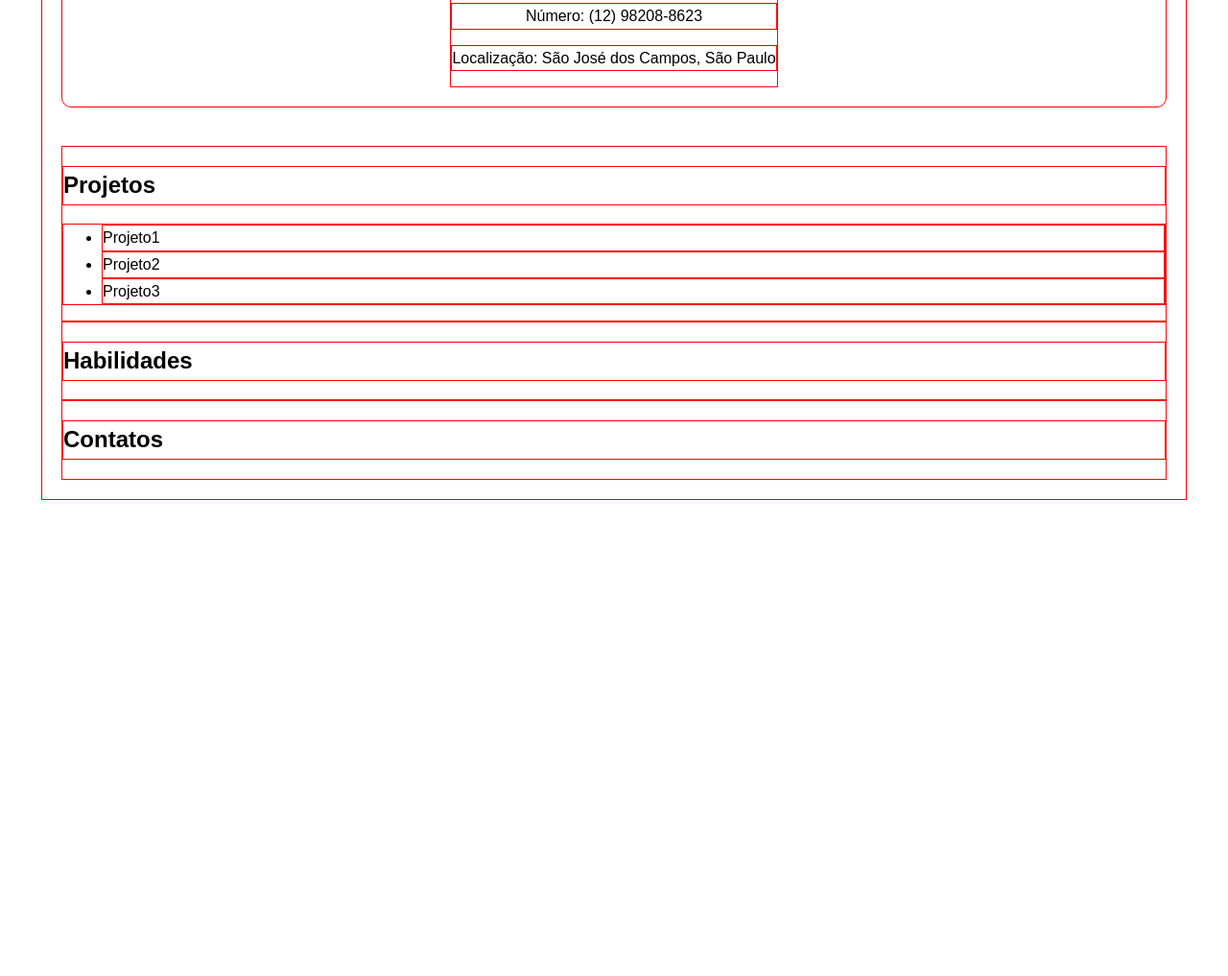
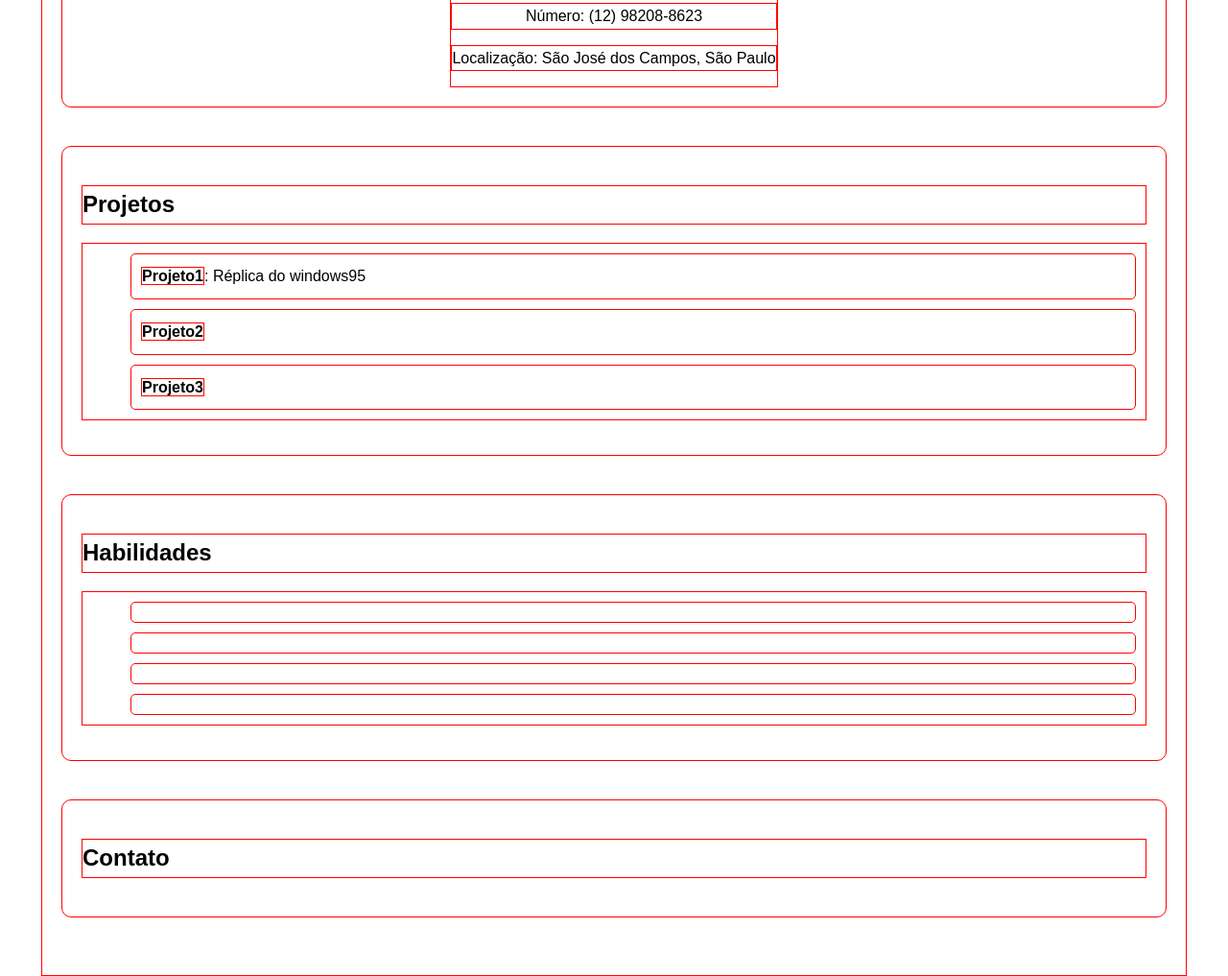
Before and after one commit to Slot148/HomePage.github.io, a plain HTML site: page index.html in a window 1280 px wide. Shown: the part 527-1544 px from the top of the page at 96% size. Before the commit the page ends 1048 px from the top, so only its background shows below. Drawn offline with Linux system fonts and the light colour scheme.

Commit message:
atualizando...

```diff
--- a/index.html
+++ b/index.html
@@ -30,16 +30,22 @@
       <section class="section">
       <h2>Projetos</h2>
       <ul>
-        <li>Projeto1</li>
-        <li>Projeto2</li>
-        <li>Projeto3</li>
+        <li><strong>Projeto1</strong>: Réplica do windows95</li>
+        <li><strong>Projeto2</strong></li>
+        <li><strong>Projeto3</strong></li>
       </ul>
       </section>
       <section class="section">
         <h2>Habilidades</h2>
+        <ul>
+          <li></li>
+          <li></li>
+          <li></li>
+          <li></li>
+        </ul>
       </section>
       <section class="section">
-        <h2>Contatos</h2>
+        <h2>Contato</h2>
       </section>
     </div>
   </body>
--- a/style.css
+++ b/style.css
@@ -48,3 +48,20 @@ header{
     border: 4px solid red;
 
 }
+
+.section{
+    border-radius: 10px;
+    margin: 0 0 40px 0;
+    padding: 20px;
+}
+
+.section ul{
+    list-style: none;
+}
+
+.section ul li{
+    margin: 10px;
+    padding: 10px;
+    border-radius: 5px;
+
+}
```
